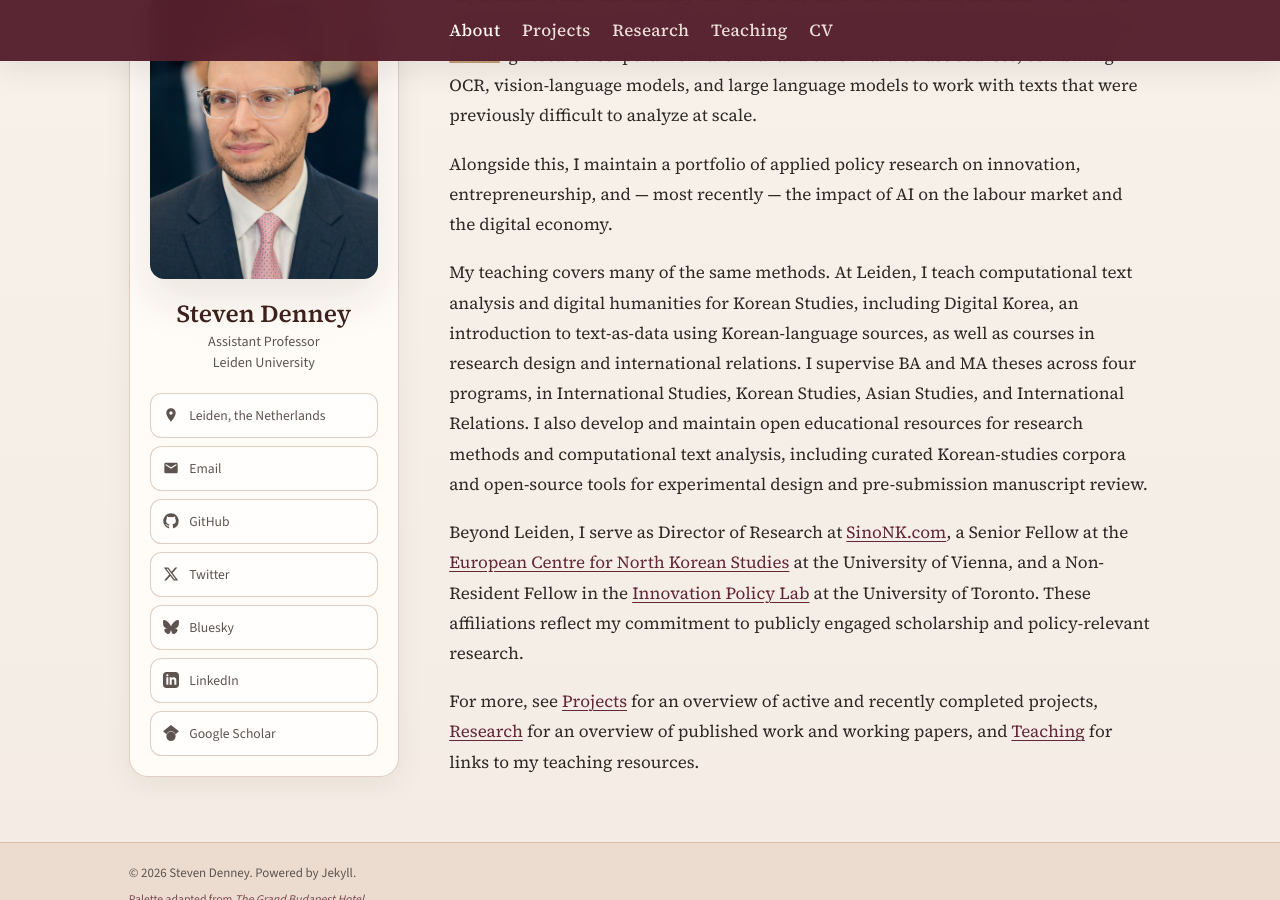
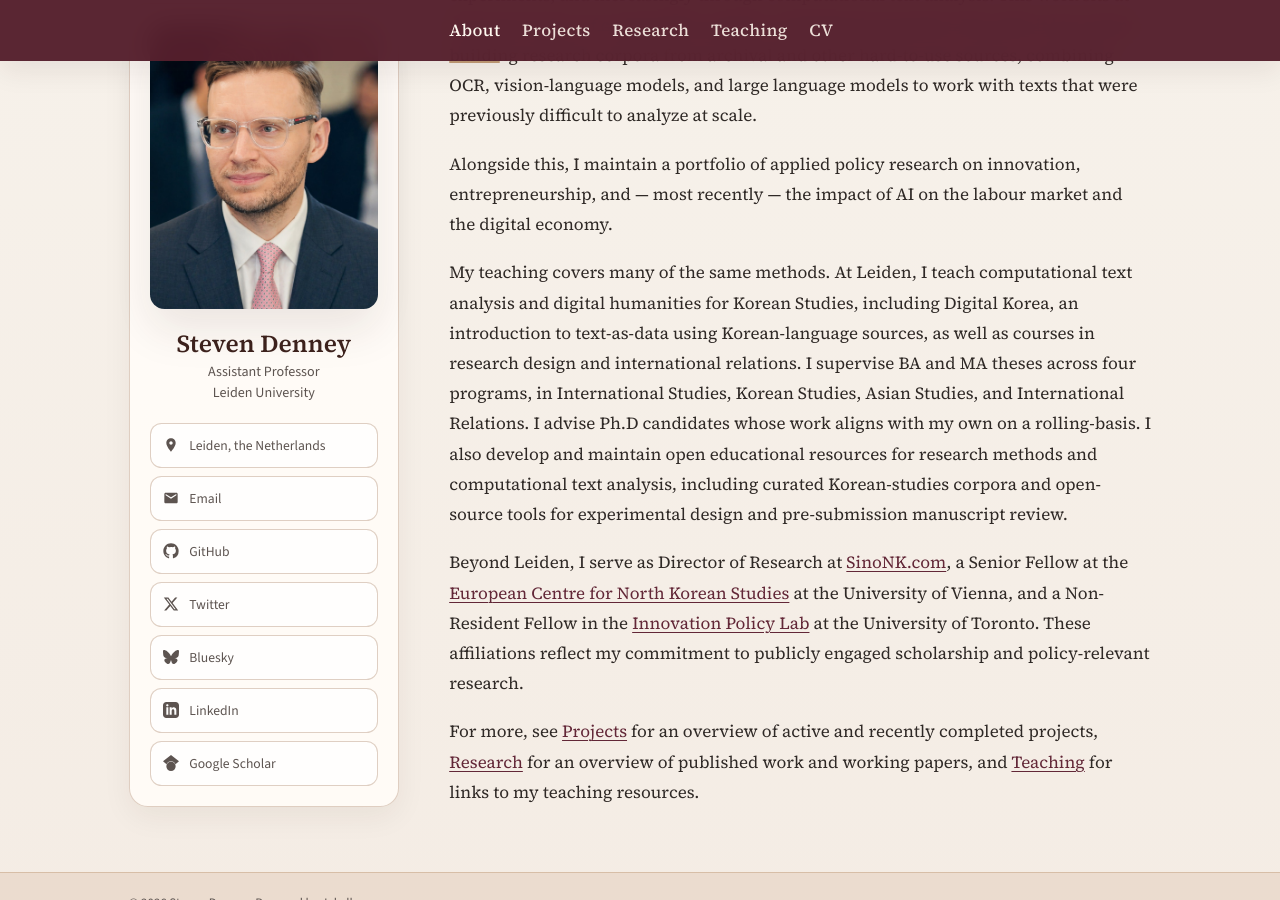
Before and after one commit to scdenney/scdenney.github.io, a Jekyll site: the page built from index.md, in a window 1280 px wide and 900 px high, scrolled down 527 px. Built offline with Jekyll 4.4.1, drawn with Linux system fonts in a browser that asks for light colours.

Commit message:
Revise teaching section to add Ph.D advising details
Updated teaching section to include advising Ph.D candidates.

```diff
--- a/index.md
+++ b/index.md
@@ -11,7 +11,7 @@ A second thread of my work is methodological and focuses on developing new ways
 
 Alongside this, I maintain a portfolio of applied policy research on innovation, entrepreneurship, and — most recently — the impact of AI on the labour market and the digital economy.
 
-My teaching covers many of the same methods. At Leiden, I teach computational text analysis and digital humanities for Korean Studies, including Digital Korea, an introduction to text-as-data using Korean-language sources, as well as courses in research design and international relations. I supervise BA and MA theses across four programs, in International Studies, Korean Studies, Asian Studies, and International Relations. I also develop and maintain open educational resources for research methods and computational text analysis, including curated Korean-studies corpora and open-source tools for experimental design and pre-submission manuscript review.
+My teaching covers many of the same methods. At Leiden, I teach computational text analysis and digital humanities for Korean Studies, including Digital Korea, an introduction to text-as-data using Korean-language sources, as well as courses in research design and international relations. I supervise BA and MA theses across four programs, in International Studies, Korean Studies, Asian Studies, and International Relations. I advise Ph.D candidates whose work aligns with my own on a rolling-basis. I also develop and maintain open educational resources for research methods and computational text analysis, including curated Korean-studies corpora and open-source tools for experimental design and pre-submission manuscript review.
 
 Beyond Leiden, I serve as Director of Research at [SinoNK.com](http://sinonk.com), a Senior Fellow at the [European Centre for North Korean Studies](https://ecnk.univie.ac.at/) at the University of Vienna, and a Non-Resident Fellow in the [Innovation Policy Lab](https://munkschool.utoronto.ca/ipl/) at the University of Toronto. These affiliations reflect my commitment to publicly engaged scholarship and policy-relevant research.
 
```
